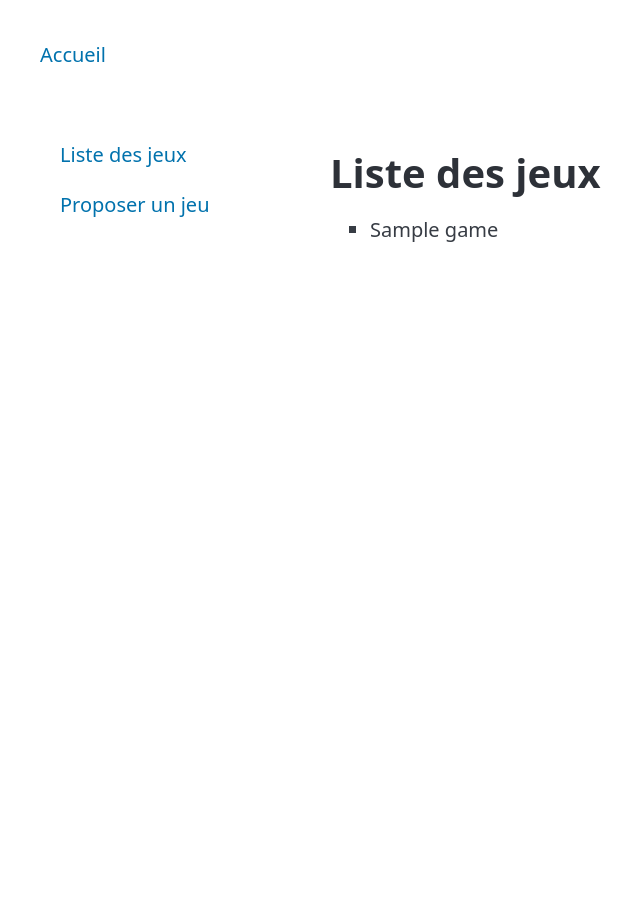
After one commit to paradoxisme-dev/bddjdr, a Flask app: page /game/list in a window 1280 px wide. The commit adds this page. Shown: the whole page, without its empty margins (0-640 px from the left). Run offline with Flask 3, Linux system fonts and the light colour scheme; tables that the repository leaves empty hold one stand-in row (values such as "Sample post"); some libraries are stand-ins or nearby versions.

Commit message:
ébauche blueprint jeux

```diff
--- a/app.py
+++ b/app.py
@@ -1,6 +1,7 @@
 from flask import Flask, render_template
 from blueprint.external_auth import oauth_bp, oauth, oauth_ok
 from blueprint.user import user_bp
+from blueprint.game import game_bp
 from database import initialize_database
 from flask_login import LoginManager
 from database import User
@@ -21,6 +22,7 @@ oauth.init_app(app)
 login_manager.init_app(app)
 app.register_blueprint(oauth_bp)
 app.register_blueprint(user_bp)
+app.register_blueprint(game_bp)
 
 
 @login_manager.user_loader
--- /dev/null
+++ b/blueprint/game.py
@@ -0,0 +1,13 @@
+from flask import Blueprint, render_template
+from database import Game
+
+game_bp = Blueprint('game', __name__, url_prefix='/game')
+
+@game_bp.route('/list')
+def list_games():
+    games = Game.select()
+    return render_template('game/list.html', games=games)
+
+@game_bp.route('/propose')
+def propose_game():
+    return render_template('game/propose.html')
--- a/templates/base.html
+++ b/templates/base.html
@@ -14,13 +14,18 @@
             display: flex;
             align-items: center;
         }
+        {% block extra_styles %}
+        {% endblock %}
     </style>
 </head>
 <body>
-    <main class="container">
+    <header class="container">
         <nav>
             <ul>
                 <li><a href="{{ url_for('home') }}">Accueil</a></li>
+                {% if current_user.is_authenticated %}
+                    <li><a href="{{ url_for('game.list_games') }}">Jeux</a></li>
+                {% endif %}
             </ul>
             <ul>
                 <li>
@@ -46,8 +51,10 @@
                 </li>
             </ul>
         </nav>
-    {% block content %}
-    {% endblock %}
-    </main>
+    </header>
+    <div class="container">
+        {% block content %}
+        {% endblock %}
+    </div>
 </body>
 </html>
--- /dev/null
+++ b/templates/game/base.html
@@ -0,0 +1,44 @@
+{% extends 'base.html' %}
+
+{% block extra_styles %}
+/* Create the layout container */
+.sidebar-layout {
+  display: flex;
+  min-height: 100vh;
+}
+
+/* Style the sidebar */
+.sidebar-layout aside {
+  width: 250px;
+  padding: 1rem;
+  border-right: 1px solid var(--border-color);
+}
+
+/* Force vertical list in the nav */
+.sidebar-layout nav ul {
+  flex-direction: column;
+}
+
+/* Ensure the main content takes the remaining space */
+.sidebar-layout main {
+  flex: 1;
+  padding: 2rem;
+}
+{% endblock %}
+
+{% block content %}
+<div class="sidebar-layout">
+    <aside>
+        <nav>
+            <ul>
+                <li><a href="{{ url_for('game.list_games') }}">Liste des jeux</a></li>
+                <li><a href="{{ url_for('game.propose_game') }}">Proposer un jeu</a></li>
+            </ul>
+        </nav>
+    </aside>
+    <main>
+        {% block game_content %}
+        {% endblock %}
+    </main>
+</div>
+{% endblock %}
--- /dev/null
+++ b/templates/game/list.html
@@ -0,0 +1,10 @@
+{% extends 'game/base.html' %}
+
+{% block game_content %}
+<h1>Liste des jeux</h1>
+<ul>
+    {% for game in games %}
+        <li>{{ game.name }}</li>
+    {% endfor %}
+</ul>
+{% endblock %}
--- /dev/null
+++ b/templates/game/propose.html
@@ -0,0 +1,4 @@
+{% extends 'game/base.html' %}
+
+{% block game_content %}
+{% endblock %}
```
